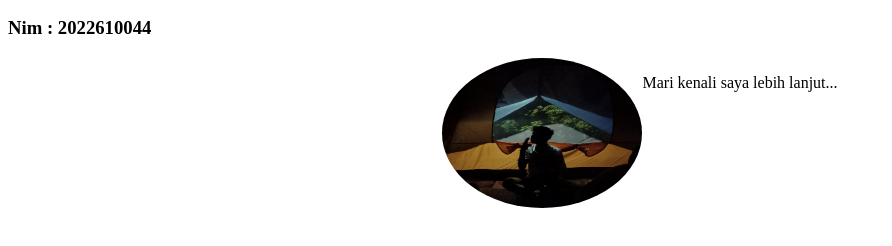
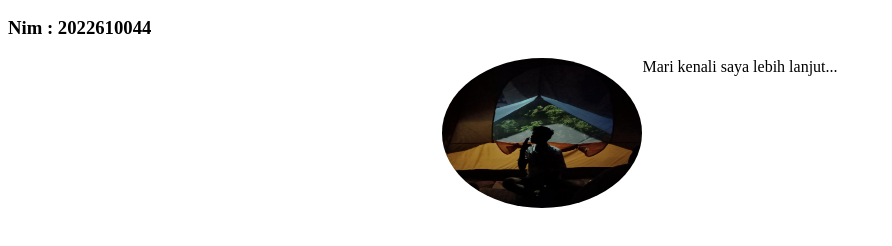
Before and after one commit to saptaekaputra/html-fortofolio, a plain HTML site: page identitas.html in a window 1280 px wide. Shown: the part 110-356 px from the top of the page, without its empty margins (0-892 px from the left). Drawn offline with Linux system fonts and the light colour scheme.

Commit message:
Update identitas.html

```diff
--- a/identitas.html
+++ b/identitas.html
@@ -25,7 +25,7 @@
     <div class="gambar">
     <img src="images.jpg"width="200px" height="150 px" class="gambar">
     <div class="teks">
-    <p> Mari kenali saya lebih lanjut...</p>
+    Mari kenali saya lebih lanjut...
     </div>
     </div>
 </body>
```
